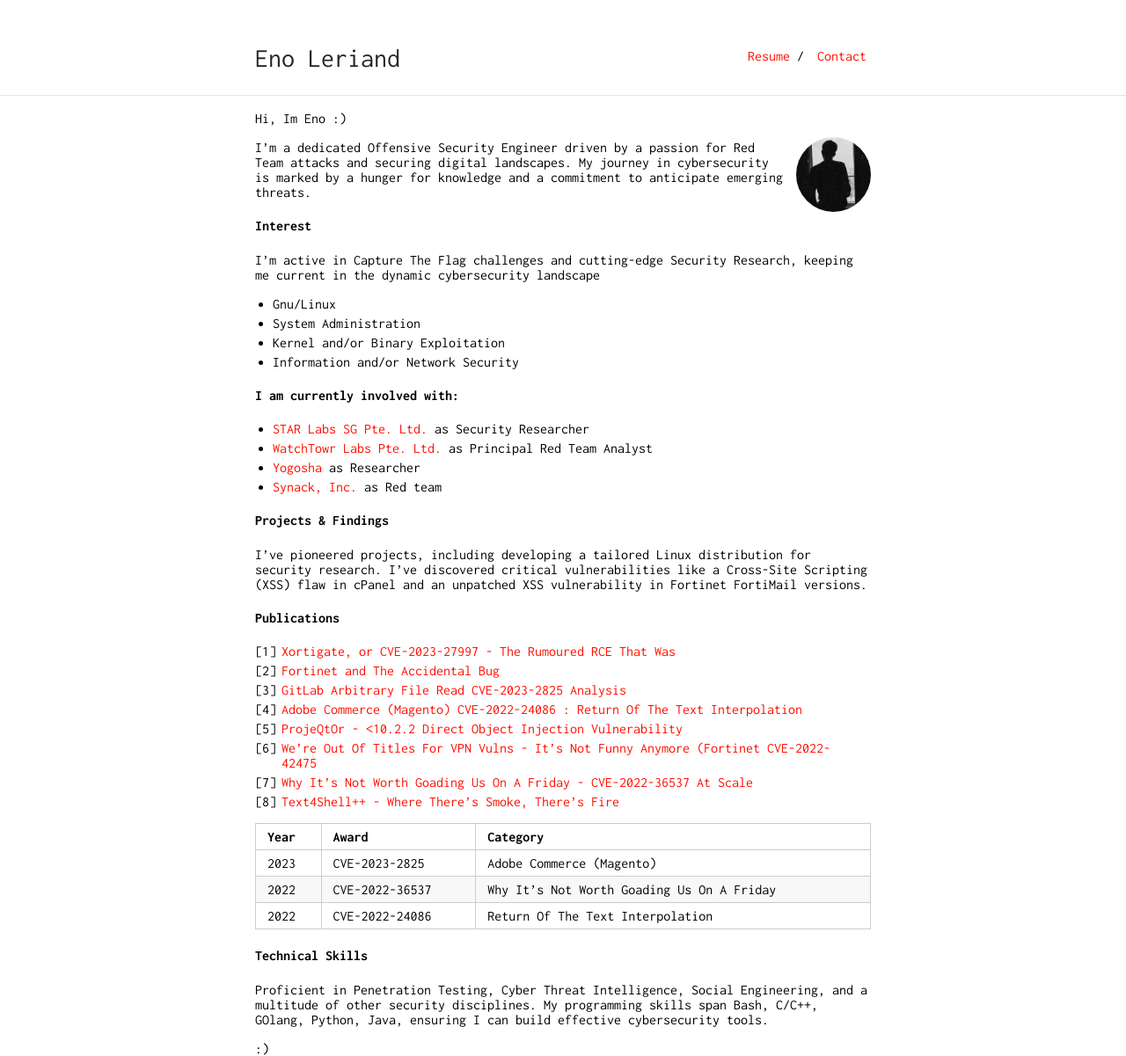
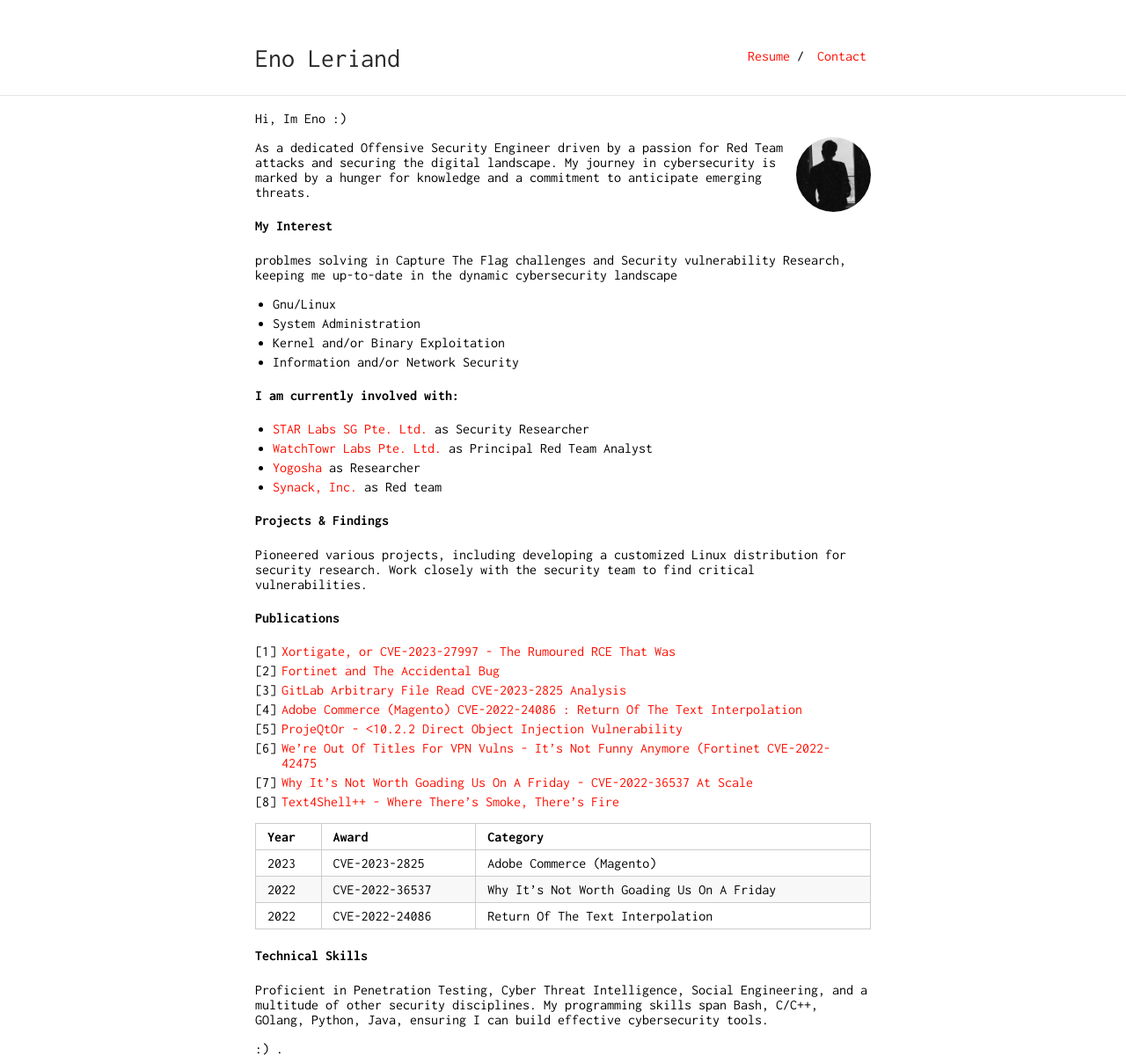
Before and after one commit to z0rs/me, a Jekyll site: the page built from index.md, in a window 1280 px wide. Shown: the whole page at 88% size. Built offline with Jekyll 4.4.1, drawn with Linux system fonts in a browser that asks for light colours.

Commit message:
Update index.md

```diff
--- a/index.md
+++ b/index.md
@@ -6,10 +6,10 @@ layout: default
 
 Hi, Im Eno :)
 
-I'm a dedicated Offensive Security Engineer driven by a passion for Red Team attacks and securing digital landscapes. My journey in cybersecurity is marked by a hunger for knowledge and a commitment to anticipate emerging threats.
+As a dedicated Offensive Security Engineer driven by a passion for Red Team attacks and securing the digital landscape. My journey in cybersecurity is marked by a hunger for knowledge and a commitment to anticipate emerging threats.
 
-#### Interest
-I'm active in Capture The Flag challenges and cutting-edge Security Research, keeping me current in the dynamic cybersecurity landscape
+#### My Interest
+problmes solving in Capture The Flag challenges and Security vulnerability Research, keeping me up-to-date in the dynamic cybersecurity landscape
 - Gnu/Linux
 - System Administration
 - Kernel and/or Binary Exploitation
@@ -22,7 +22,7 @@ I'm active in Capture The Flag challenges and cutting-edge Security Research, ke
 - [Synack, Inc.](https://www.synack.com/red-team/) as Red team
 
 #### Projects & Findings
-I've pioneered projects, including developing a tailored Linux distribution for security research. I've discovered critical vulnerabilities like a Cross-Site Scripting (XSS) flaw in cPanel and an unpatched XSS vulnerability in Fortinet FortiMail versions.
+Pioneered various projects, including developing a customized Linux distribution for security research. Work closely with the security team to find critical vulnerabilities.
 
 #### Publications
 
@@ -45,3 +45,4 @@ Year | Award | Category
 Proficient in Penetration Testing, Cyber Threat Intelligence, Social Engineering, and a multitude of other security disciplines. My programming skills span Bash, C/C++, GOlang, Python, Java, ensuring I can build effective cybersecurity tools.
 
 :)
+.
```
